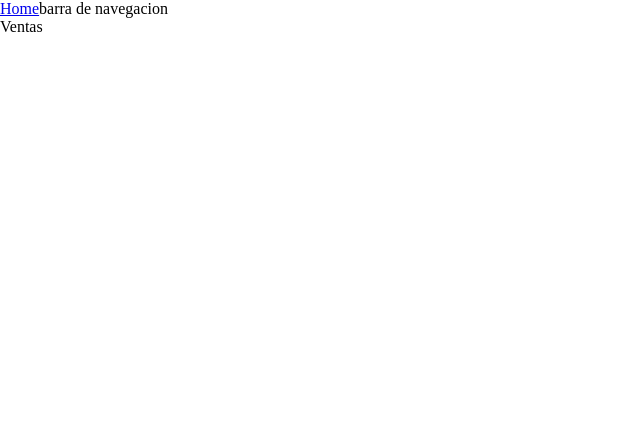
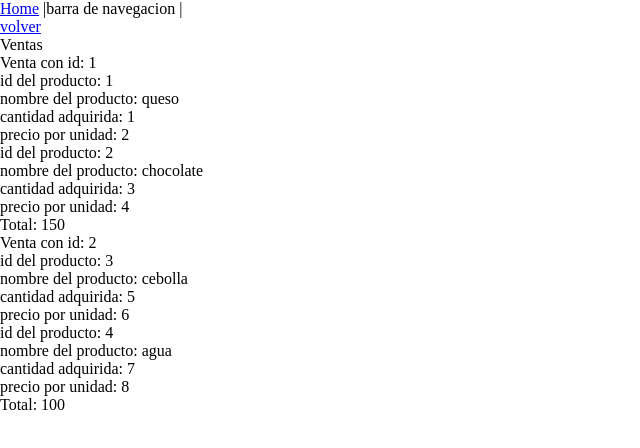
Before and after one commit to LauraFranco404/POS_system, a React (Create React App) app in the folder frontend/: page /sales in a window 1280 px wide. Shown: the top 448 px of the page, without its empty margins (0-640 px from the left). Built offline with nearby package versions, Linux system fonts and the light colour scheme.

Commit message:
sales and sale elements

```diff
--- /dev/null
+++ b/frontend/src/components/inventory_element.js
@@ -0,0 +1,9 @@
+export default function Inventoryelement(){
+    return (
+    <div>
+        <span>Id del producto: </span>
+        <span>Nombre: </span>
+        <span>Cantidad: </span>
+    </div>
+    )
+}
--- a/frontend/src/components/nav_bar.js
+++ b/frontend/src/components/nav_bar.js
@@ -3,7 +3,7 @@ import { Link } from "react-router-dom";
 export default function Navbar(){
     return (<div>
         <Link to = "/">Home</Link>
-        <span>barra de navegacion</span>
+        <span> |barra de navegacion | </span>
 
     </div>)
 }
--- /dev/null
+++ b/frontend/src/components/sale_element.js
@@ -0,0 +1,19 @@
+export default function Saleelement(props){
+    return (
+    <div>
+        <span>Venta con id: {props.sale.id}</span>
+        {
+            /*Shows all products on this sale element*/
+            props.sale.products.map((product) => (
+                <div>
+                    <div>id del producto: {product.productid}</div>
+                    <div>nombre del producto: {product.name}</div>
+                    <div>cantidad adquirida: {product.amount}</div>
+                    <div>precio por unidad: {product.unitprice}</div>
+                </div>
+            ))
+        }
+        <span>Total:  {props.sale.total}</span>
+    </div>
+    )
+}
--- a/frontend/src/components/sellers_panel.js
+++ b/frontend/src/components/sellers_panel.js
@@ -1,7 +1,7 @@
 export default function Sellerspanel(){
     return (
     <div>
-        <span>Vendedores</span>
+        <span>Vendedores actuales</span>
         <p>vendedores aqui...</p>
     </div>
     )
--- a/frontend/src/pages/sales.js
+++ b/frontend/src/pages/sales.js
@@ -1,8 +1,24 @@
+import { Link } from "react-router-dom"
+import Saleelement from "../components/sale_element"
+
 export default function Sales(){
+    var sales = [
+        {id: 1, products: [{productid: 1, name: "queso", amount: 1, unitprice: 2},{productid: 2, name: "chocolate", amount: 3, unitprice: 4}], total: 150},
+        {id: 2, products: [{productid: 3, name: "cebolla", amount: 5, unitprice: 6},{productid: 4,name: "agua", amount: 7, unitprice: 8}], total: 100}
+    ]
+
     return (
     <div>
+        <Link to = "/">volver</Link>
         <div>
             <span>Ventas</span>
+        </div>
+        <div>
+            {
+                sales.map((sale) => (
+                    <Saleelement sale = {sale}></Saleelement>
+                ))
+            }
         </div>
     </div>
     )
--- a/frontend/src/pages/sellers/delete_seller.js
+++ b/frontend/src/pages/sellers/delete_seller.js
@@ -1,4 +1,5 @@
 import { Link } from "react-router-dom"
+import Sellerspanel from "../../components/sellers_panel"
 
 export default function Deleteseller(){
     return (
@@ -7,6 +8,15 @@ export default function Deleteseller(){
         <div>
             <span>Deleteseller</span>
         </div>
+        <div>
+            <Sellerspanel></Sellerspanel>
+            <div>
+                <form>
+                    <input placeholder="Numero de cedula"></input>
+                    <button type = "submit">Borrar vendedor</button>
+                </form>
+            </div>
+        </div>
     </div>
     )
 }
--- a/frontend/src/pages/sellers/register_seller.js
+++ b/frontend/src/pages/sellers/register_seller.js
@@ -5,7 +5,18 @@ export default function Registerseller(){
     <div>
         <Link to = "/sellers/">volver</Link>
         <div>
-            <span>Register seller</span>
+            <span>Registrar vendedor</span>
+        </div>
+        <div>
+            <form>
+                <input placeholder="Nombres del vendedor"></input>
+                <input placeholder="Apellidos del vendedor"></input>
+                <input placeholder="Numero de cedula"></input>
+                <input placeholder="fecha de nacimiento"></input>
+                <input placeholder="contraseña"></input>
+                <input placeholder="repetir contraseña"></input>
+                <button type = "submit">Registrar vendedor</button>
+            </form>
         </div>
     </div>
     )
--- a/frontend/src/pages/sellers/update_seller.js
+++ b/frontend/src/pages/sellers/update_seller.js
@@ -1,11 +1,26 @@
 import { Link } from "react-router-dom"
+import Sellerspanel from "../../components/sellers_panel"
 
 export default function Updateseller(){
     return (
     <div>
         <Link to = "/sellers/">volver</Link>
         <div>
-            <span>Update seller</span>
+            <span>Actualizar información de vendedor</span>
+        </div>
+        <div>
+            <Sellerspanel></Sellerspanel>
+            <div>
+                <form>
+                    <input placeholder="Numero de cedula"></input>
+                    <input placeholder="Nuevos nombres"></input>
+                    <input placeholder="Nuevos apellidos"></input>
+                    <input placeholder="Nueva fecha de nacimiento"></input>
+                    <input placeholder="Nueva contraseña"></input>
+                    <input placeholder="Repetir nueva contraseña"></input>
+                    <button type = "submit">Actualizar vendedor</button>
+                </form>
+            </div>
         </div>
     </div>
     )
--- a/frontend/src/pages/store_inventory.js
+++ b/frontend/src/pages/store_inventory.js
@@ -1,8 +1,15 @@
+import { Link } from "react-router-dom"
+import Inventoryelement from "../components/inventory_element"
+
 export default function Storeinventory(){
     return (
     <div>
+        <Link to = "/">volver</Link>
         <div>
             <span>Manejo de inventario</span>
+        </div>
+        <div>
+            <Inventoryelement></Inventoryelement>
         </div>
     </div>
     )
```
